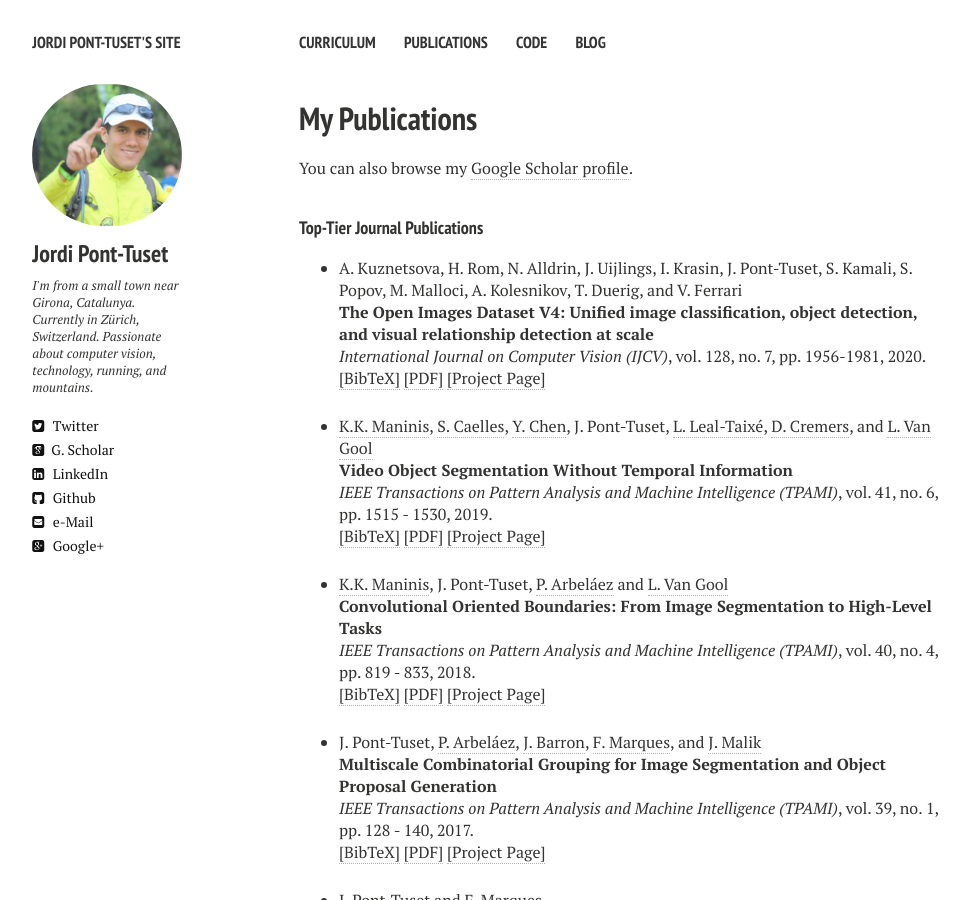
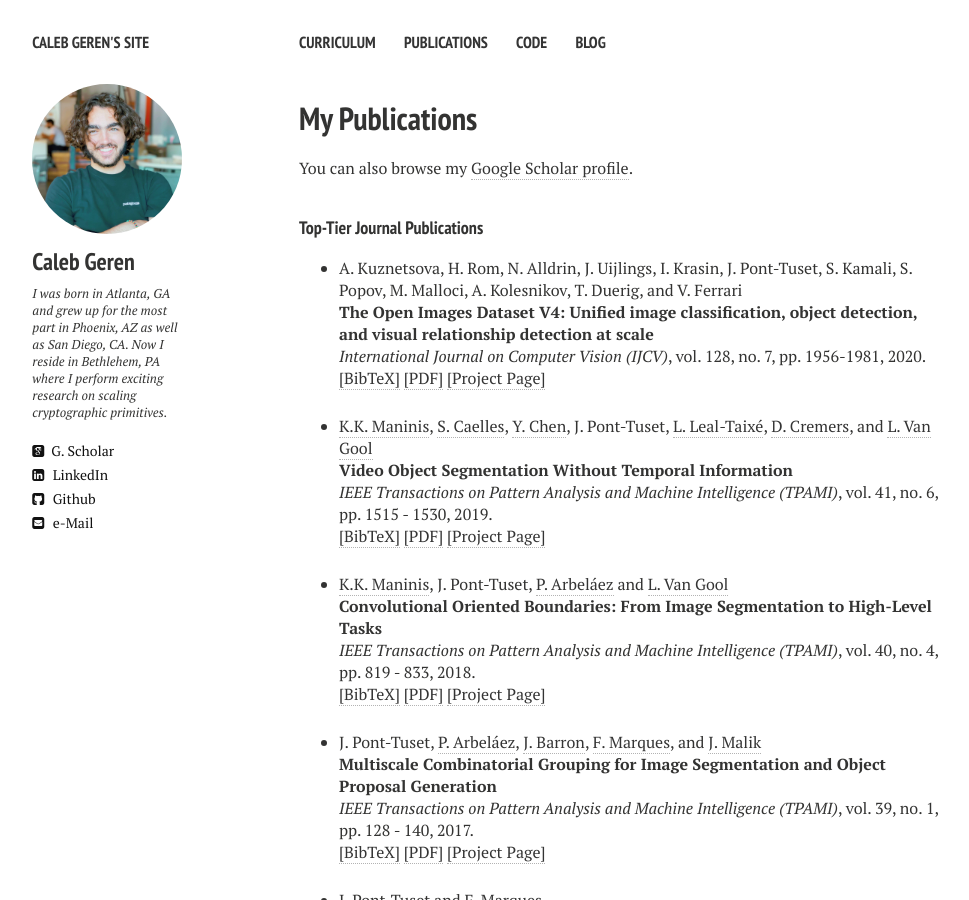
Before and after one commit to cgeren/cgeren.github.io, a Jekyll site: the page built from publications.md, in a window 1280 px wide and 900 px high. Shown: the whole window, without its empty margins (21-990 px from the left). Built offline with Jekyll 4.4.1, drawn with Linux system fonts in a browser that asks for light colours; nearby versions of some CDN libraries; some of the changed text lies outside the part shown.

Commit message:
more updates hope site works now

```diff
--- a/_config.yml
+++ b/_config.yml
@@ -1,23 +1,21 @@
-title:            Jordi Pont-Tuset's site
+title:            Caleb Geren's site
 description:      Welcome to my site.
 # Your site's domain goes here. Leave localhost server or blank when working locally.
-url:              //jponttuset.github.io
+url:              //cgeren.github.io
 #http://localhost:5000
-#https://jponttuset.github.io
-disqus_shortname: jponttuset
+#https://cgeren.github.io
+disqus_shortname: cgeren
 
 # Owner/author information
 owner:
-  name:           Jordi Pont-Tuset
-  avatar:         jordi.png
-  bio:            I'm from a small town near Girona, Catalunya. Currently in Zürich, Switzerland. Passionate about computer vision, technology, running, and mountains.
-  email:          jponttuset@gmail.com
+  name:           Caleb Geren
+  avatar:         caleb.jpg
+  bio:            I was born in Atlanta, GA and grew up for the most part in Phoenix, AZ as well as San Diego, CA. Now I reside in Bethlehem, PA where I perform exciting research on scaling cryptographic primitives.
+  email:          calebgeren@gmail.com
   # Social networking links are used in author-bio sidebar. Update and remove as you like.
-  twitter: jponttuset
-  linkedin: jponttuset
-  google_scholar: VCBBx24AAAAJ
-  google_plus: 113718226018314522413
-  github: jponttuset
+  linkedin: caleb-geren
+  google_scholar: l7pCSIUAAAAJ
+  github: cgeren
 # Analytics and webmaster tools stuff goes here
 google_verify:
 # https://ssl.bing.com/webmaster/configure/verify/ownership Option 2 content= goes here
```
Also changed, not shown: publications.md (+1 -1 lines), README.md, images/apple-icon-precomposed.jpg (added), images/caleb.jpg (added).
